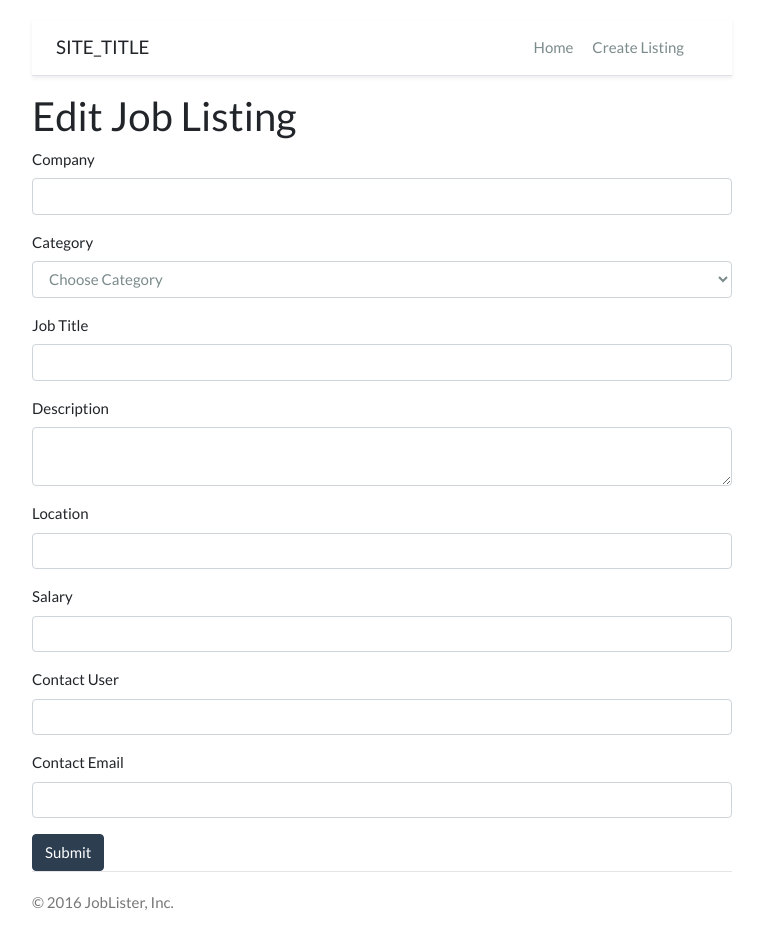
After one commit to InesSFialho/jobfinder, a PHP site: page /edit.php in a window 1280 px wide. The commit adds this page. Shown: the whole page, without its empty margins (258-1021 px from the left). Run offline with PHP 8.4, Linux system fonts and the light colour scheme; data that the repository does not hold is empty; some libraries are stand-ins or nearby versions.

Commit message:
Delete and Edit a job

```diff
--- /dev/null
+++ b/edit.php
@@ -0,0 +1,33 @@
+<?php include_once 'config/init.php'; ?>
+
+<?php
+$job = new Job;
+
+$job_id = isset($_GET['id']) ? $_GET['id'] : null;
+
+if(isset($_POST['submit'])){
+    // Create Data Array
+    $data = array();
+    $data['job_title'] = $_POST['job_title'];
+    $data['company'] = $_POST['company'];
+    $data['category_id'] = $_POST['category_id'];
+    $data['description'] = $_POST['description'];
+    $data['location'] = $_POST['location'];
+    $data['salary'] = $_POST['salary'];
+    $data['contact_user'] = $_POST['contact_user'];
+    $data['contact_email'] = $_POST['contact_email'];
+
+    if ($job->update($job_id, $data)) {
+        redirect('index.php', 'Your job has been updated', 'success');
+    } else {
+        redirect('index.php', 'Something went wrong', 'error');
+    }
+}
+
+$template = new Template('templates/job-edit.php');
+$template->job = $job->getJob($job_id);
+
+$template->categories = $job->getCategories();
+
+echo $template;
+?>
--- a/lib/Job.php
+++ b/lib/Job.php
@@ -93,6 +93,42 @@ class Job{
             return false;
         }
     }
+
+    // Delete Job
+    public function delete($id){
+        //Delete Query
+        $this->db->query("DELETE FROM jobs WHERE id = $id");
+
+        // Execute
+        if($this->db->execute()){
+            return true;
+        } else {
+            return false;
+        }
+    }
+
+    // Update Job
+    public function update($id, $data){
+        //Insert Query
+        $this->db->query("UPDATE jobs SET category_id = :category_id, job_title = :job_title, company = :company, description = :description, location = :location, salary = :salary, contact_user = :contact_user, contact_email = :contact_email WHERE id = $id");
+
+        // Bind Data
+        $this->db->bind(':category_id', $data['category_id']);
+        $this->db->bind(':job_title', $data['job_title']);
+        $this->db->bind(':company', $data['company']);
+        $this->db->bind(':description', $data['description']);
+        $this->db->bind(':location', $data['location']);
+        $this->db->bind(':salary', $data['salary']);
+        $this->db->bind(':contact_user', $data['contact_user']);
+        $this->db->bind(':contact_email', $data['contact_email']);
+
+        // Execute
+        if($this->db->execute()){
+            return true;
+        } else {
+            return false;
+        }
+    }
 }
 
 ?>
--- /dev/null
+++ b/templates/job-edit.php
@@ -0,0 +1,47 @@
+<?php include 'inc/header.php'; ?>
+    <h2 class="page-header">Edit Job Listing</h2>
+    <form method="post" action="edit.php?id=<?php echo $job->id; ?>">
+        <div class="form-group">
+            <label>Company</label>
+            <input type="text" name="company" value="<?php echo $job->company; ?>" class="form-control">
+        </div>
+        <div class="form-group">
+            <label>Category</label>
+            <select name="category_id" class="form-control">
+                <option value="0">Choose Category</option>
+                <?php foreach($categories as $category): ?>
+                    <?php if($job->category_id == $category->id): ?>
+                        <option value="<?php echo $category->id; ?>" selected><?php echo $category->name; ?></option>
+                    <?php else: ?>
+                    <?php endif; ?>
+                        <option value="<?php echo $category->id; ?>"><?php echo $category->name; ?></option>
+                <?php endforeach; ?>
+            </select>
+        </div>
+        <div class="form-group">
+            <label>Job Title</label>
+            <input type="text" name="job_title" value="<?php echo $job->job_title; ?>" class="form-control">
+        </div>
+        <div class="form-group">
+            <label>Description</label>
+            <textarea name="description" class="form-control" cols="30" rows="2"><?php echo $job->description; ?></textarea>
+        </div>
+        <div class="form-group">
+            <label>Location</label>
+            <input type="text" name="location" value="<?php echo $job->location; ?>" class="form-control">
+        </div>
+        <div class="form-group">
+            <label>Salary</label>
+            <input type="text" name="salary" value="<?php echo $job->salary; ?>" class="form-control">
+        </div>
+        <div class="form-group">
+            <label>Contact User</label>
+            <input type="text" name="contact_user" value="<?php echo $job->contact_user; ?>" class="form-control">
+        </div>
+        <div class="form-group">
+            <label>Contact Email</label>
+            <input type="text" name="contact_email" value="<?php echo $job->contact_email; ?>" class="form-control">
+        </div>
+        <input type="submit" class="btn btn-primary" value="Submit" name="submit">
+    </form>
+<?php include 'inc/footer.php'; ?>
```
Also changed, not shown: job.php (+10 -0 lines), templates/job-single.php (+9 -2 lines).
